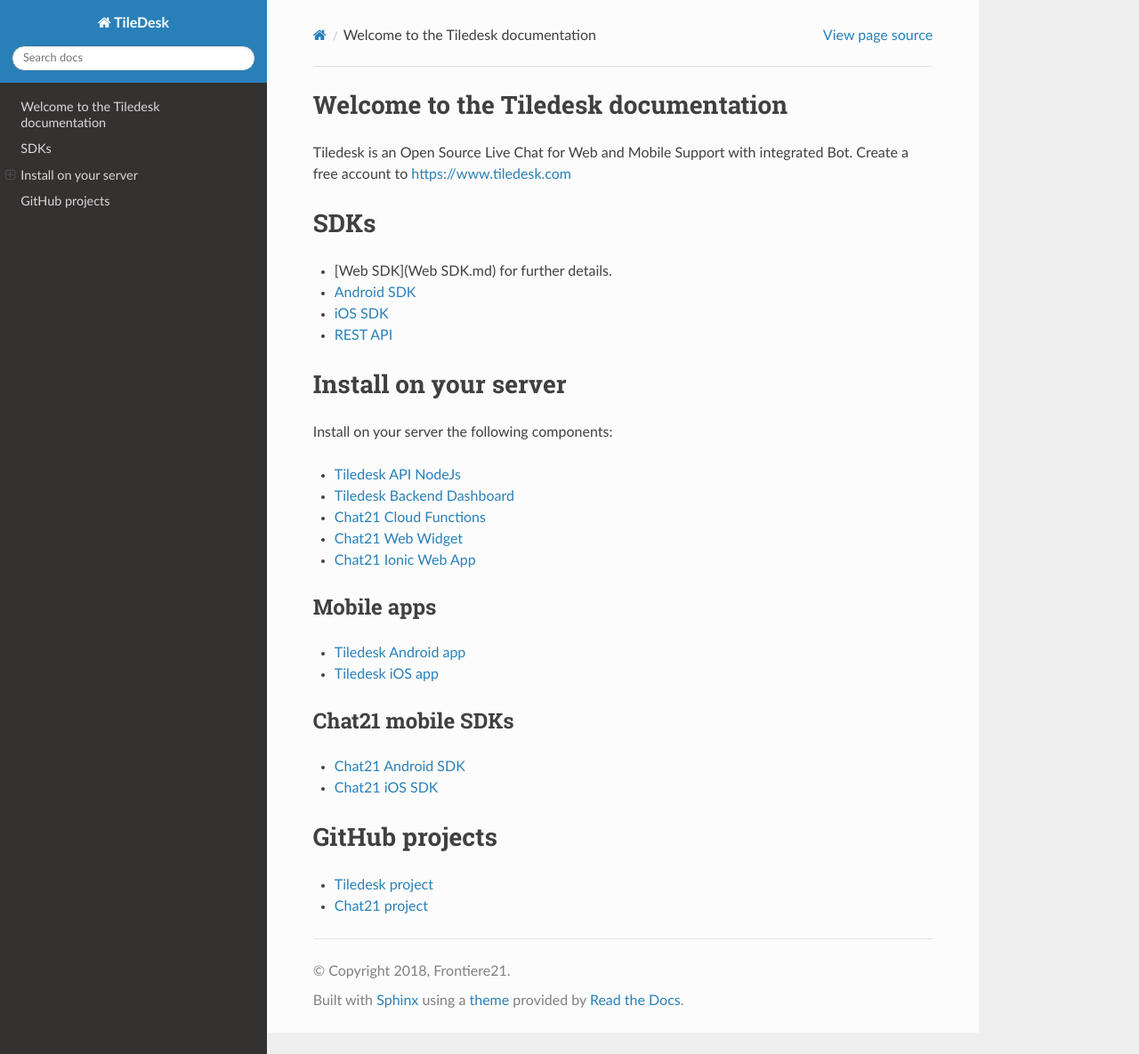
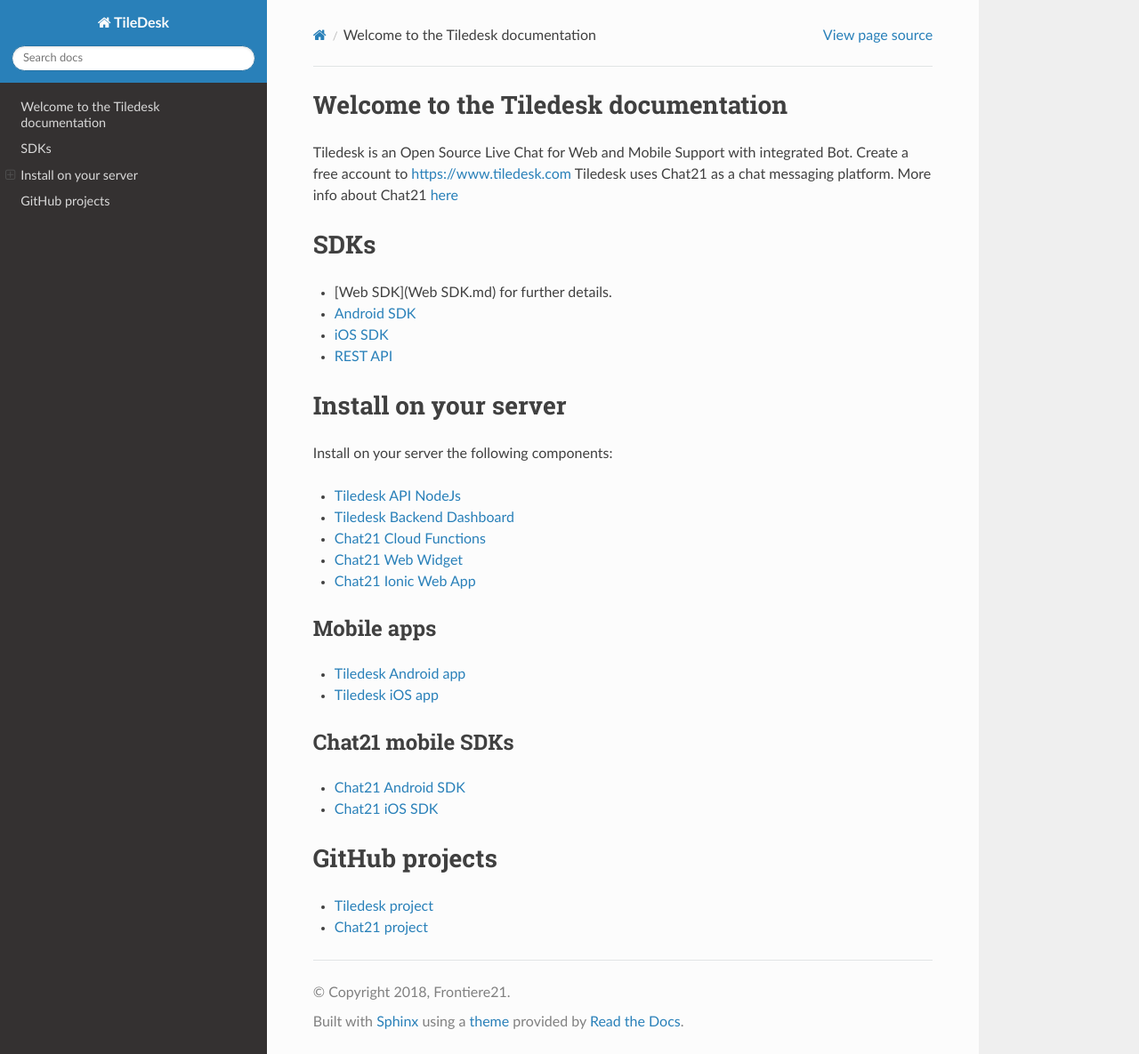
Before and after one commit to NavpreetSamra/tiledesk-docs, a Sphinx documentation site: the page built from docs/index.md, in a window 1280 px wide and 1185 px high. Shown: the whole window at 89% size. Built offline with Sphinx 7.4.7 and the Read the Docs theme 2.0.0, drawn with Linux system fonts in a browser that asks for light colours.

Commit message:
Update index.md

```diff
--- a/docs/index.md
+++ b/docs/index.md
@@ -1,6 +1,7 @@
 # Welcome to the Tiledesk documentation
 Tiledesk is an Open Source Live Chat for Web and Mobile Support with integrated Bot.
 Create a free account to [https://www.tiledesk.com](https://www.tiledesk.com)
+Tiledesk uses Chat21 as a chat messaging platform. More info about Chat21 [here](https://www.chat21.org)
 
 # SDKs
 * [Web SDK](Web SDK.md) for further details.
```
